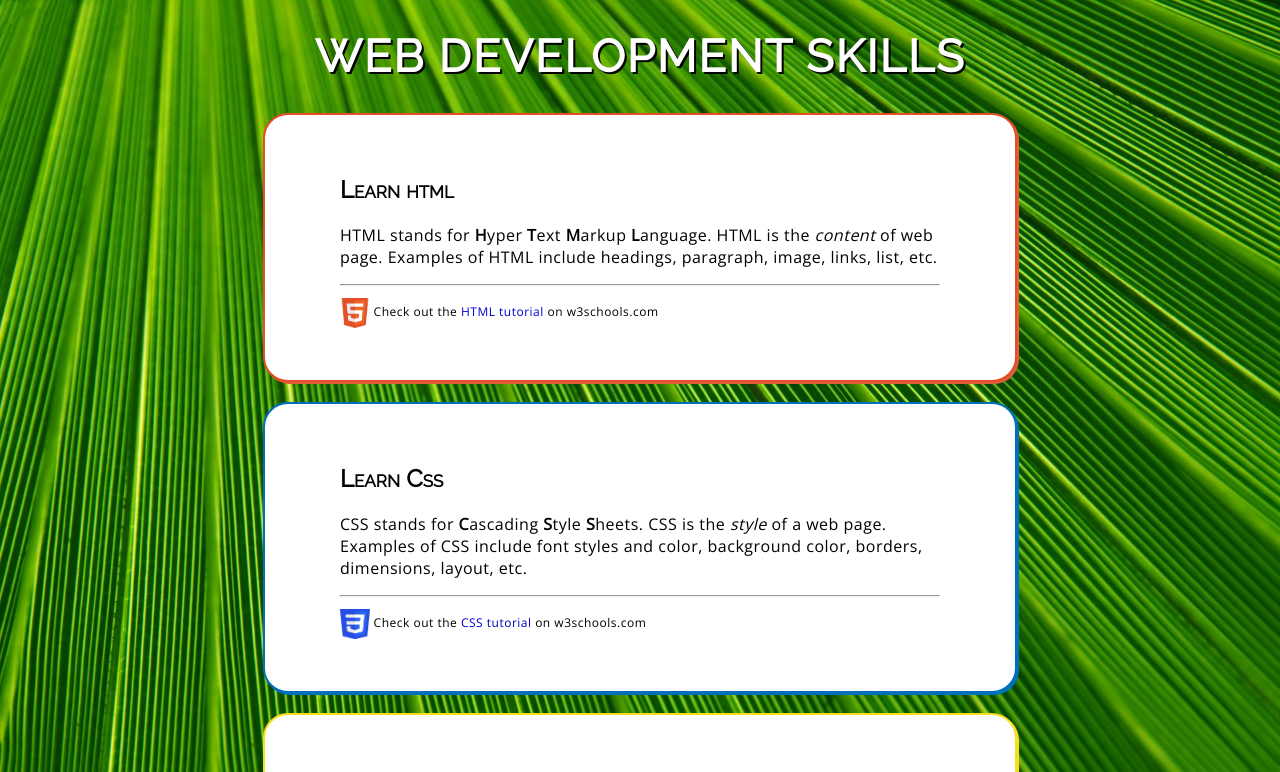
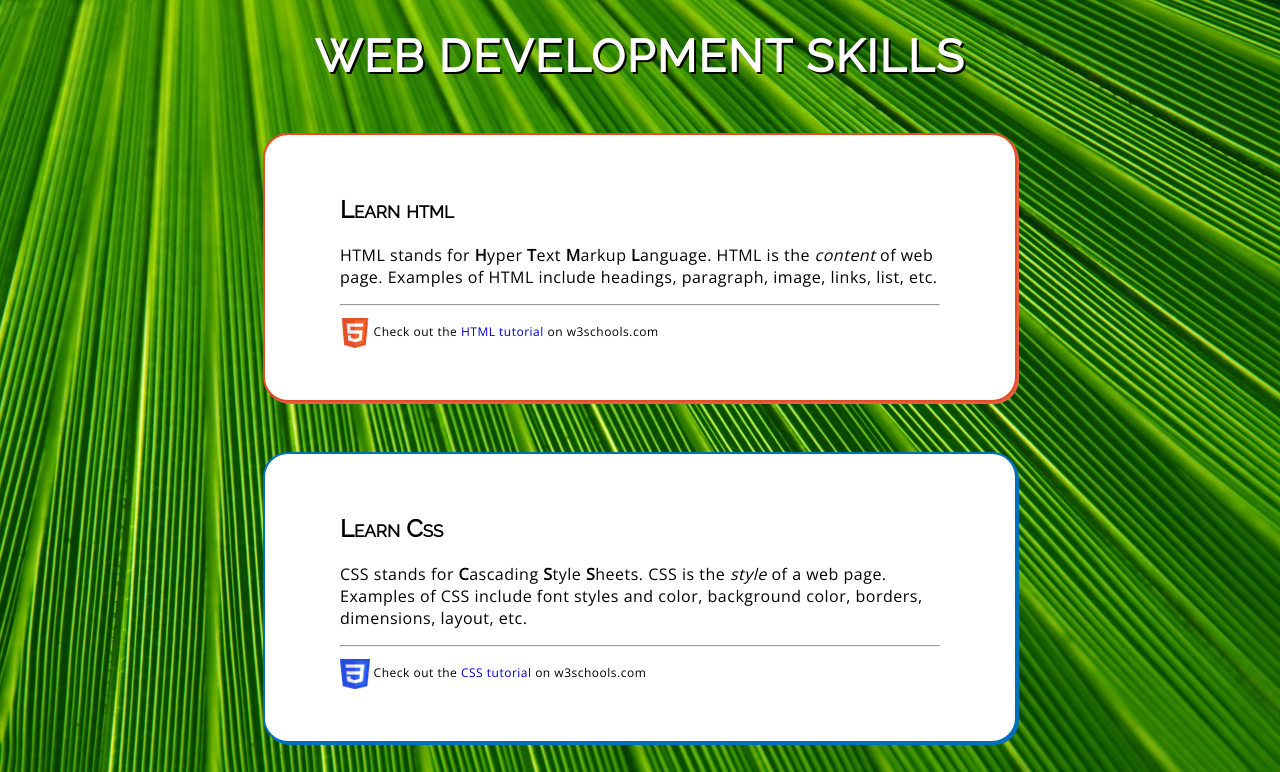
Before and after one commit to Theshazter/Web-dev-skills-example, a plain HTML site: page index.html in a window 1280 px wide. Shown: the top 772 px of the page. Drawn offline with nearby package versions, Linux system fonts and the light colour scheme.

Commit message:
Add files via upload

```diff
--- a/styles.css
+++ b/styles.css
@@ -10,14 +10,14 @@ html {
 div {
     border-radius: 25px;
     width: 600px;
-    margin: 20px auto;
+    margin: 50px auto;
     padding: 40px 75px;
     background-color: white
 }
 
 .html {
     border: 2px solid #e44d26;
-    box-shadow: 2px 2px #e05c3b;
+    box-shadow: 2px 2px rgb(231, 97, 64);
 }
 
 .css {
```
Also changed, not shown: index.html (+4 -7 lines).
